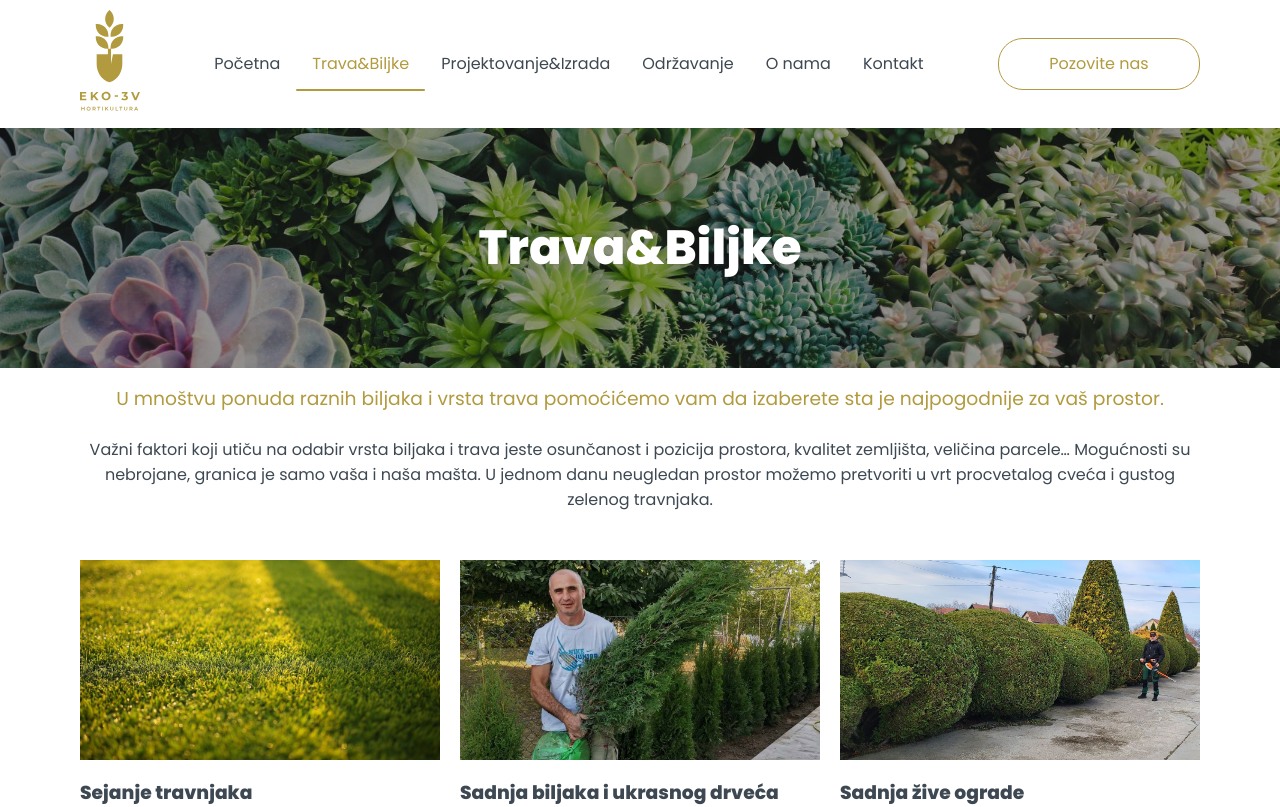
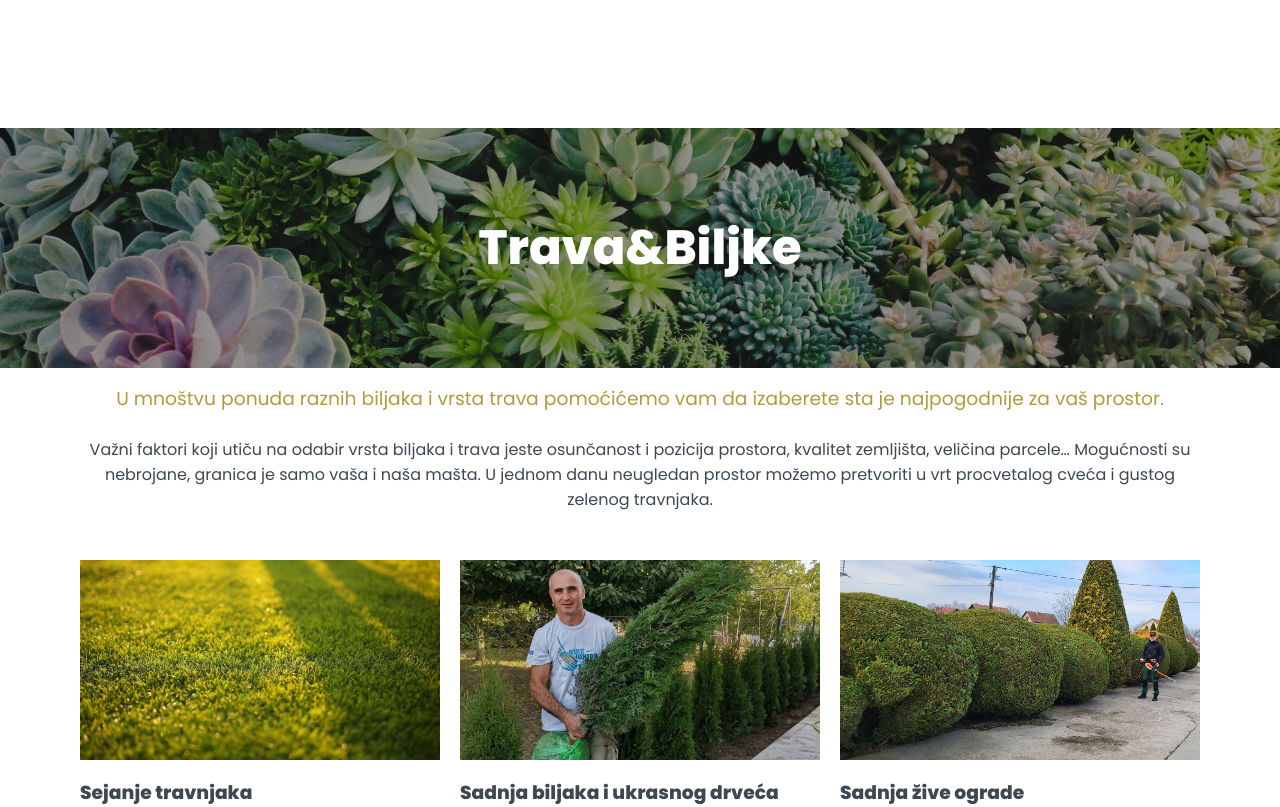
Before and after one commit to DenisPozder/eko3v, a Next.js app: page /grass in a window 1280 px wide. Shown: the top 807 px of the page. Built offline with nearby package versions, Linux system fonts and the light colour scheme.

Commit message:
Saving Changes

```diff
--- a/src/components/Header/header.module.css
+++ b/src/components/Header/header.module.css
@@ -49,12 +49,24 @@
     display: flex;
     align-items: center;
     justify-content: flex-start;
+    animation: fromLeft 1s ease forwards;
 }
 
 .header_logo svg {
     width: 60px;
     transition: width .4s ease;
     cursor: pointer;
+}
+
+@keyframes fromLeft {
+    0% {
+        transform: translateX(-100px);
+        opacity: 0;
+    }
+    100% {
+        transform: translateX(0px);
+        opacity: 1;
+    }
 }
 
 /*----- Header Links -----*/
@@ -69,6 +81,39 @@
     color: var(--dark);
     position: relative;
     transition: color .4s ease;
+    animation: fromBottom .4s ease forwards;
+    opacity: 0;
+}
+
+.header_links a:nth-child(3) {
+    animation-delay: .2s;
+}
+
+.header_links a:nth-child(4) {
+    animation-delay: .4s;
+}
+
+.header_links a:nth-child(5) {
+    animation-delay: .6s;
+}
+
+.header_links a:nth-child(6) {
+    animation-delay: .8s;
+}
+
+.header_links a:nth-child(7) {
+    animation-delay: 1s;
+}
+
+@keyframes fromBottom {
+    0% {
+        transform: translateY(20px);
+        opacity: 0;
+    }
+    100% {
+        transform: translateY(0px);
+        opacity: 1;
+    }
 }
 
 .header_links a::after {
@@ -111,6 +156,18 @@
     text-decoration: none;
     transition: background-color .4s ease, color .4s ease;
     border: 1px solid var(--yellow);
+    animation: fromRight 1s ease forwards;
+}
+
+@keyframes fromRight {
+    0% {
+        transform: translateX(100px);
+        opacity: 0;
+    }
+    100% {
+        transform: translateX(0px);
+        opacity: 1;
+    }
 }
 
 .header_mobile:hover {
@@ -136,23 +193,7 @@
 
 @media only screen and (max-width: 1024px) {
     .header_links {
-        position: fixed;
-        top: 0;
-        left: 0;
-        width: 100%;
-        height: 100%;
-        z-index: 9999;
-        background-color: #fff;
-        display: flex;
-        align-items: center;
-        justify-content: center;
-        flex-direction: column;
-        transform: translateY(-100%);
-        transition: transform .4s ease;
-    }
-
-    .header_links.show {
-        transform: translateY(0%);
+        display: none;
     }
 
     .header_links a {
@@ -162,6 +203,7 @@
 
     .header_bars {
         display: block;
+        animation: fromLeft 1s ease forwards;
     }
 
     .header_mobile {
@@ -170,10 +212,21 @@
 
     .header_mobile_icon {
         display: block;
+        animation: fromRight 1s ease forwards;
     }
 
     .header_logo {
         justify-content: center;
+        animation: slowShow 1s ease forwards;
+    }
+
+    @keyframes slowShow {
+        0% {
+            opacity: 0;
+        }
+        100% {
+            opacity: 1;
+        }
     }
 
     .header_content {
```
